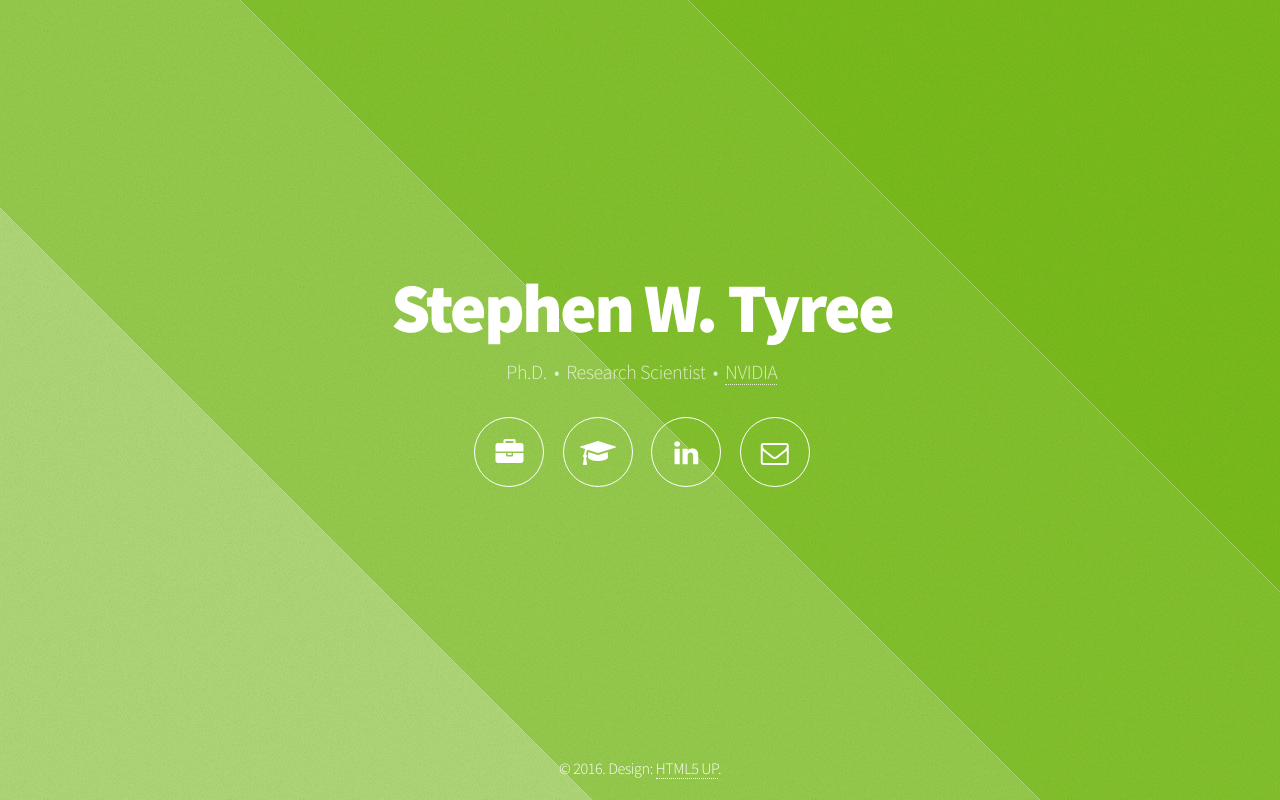
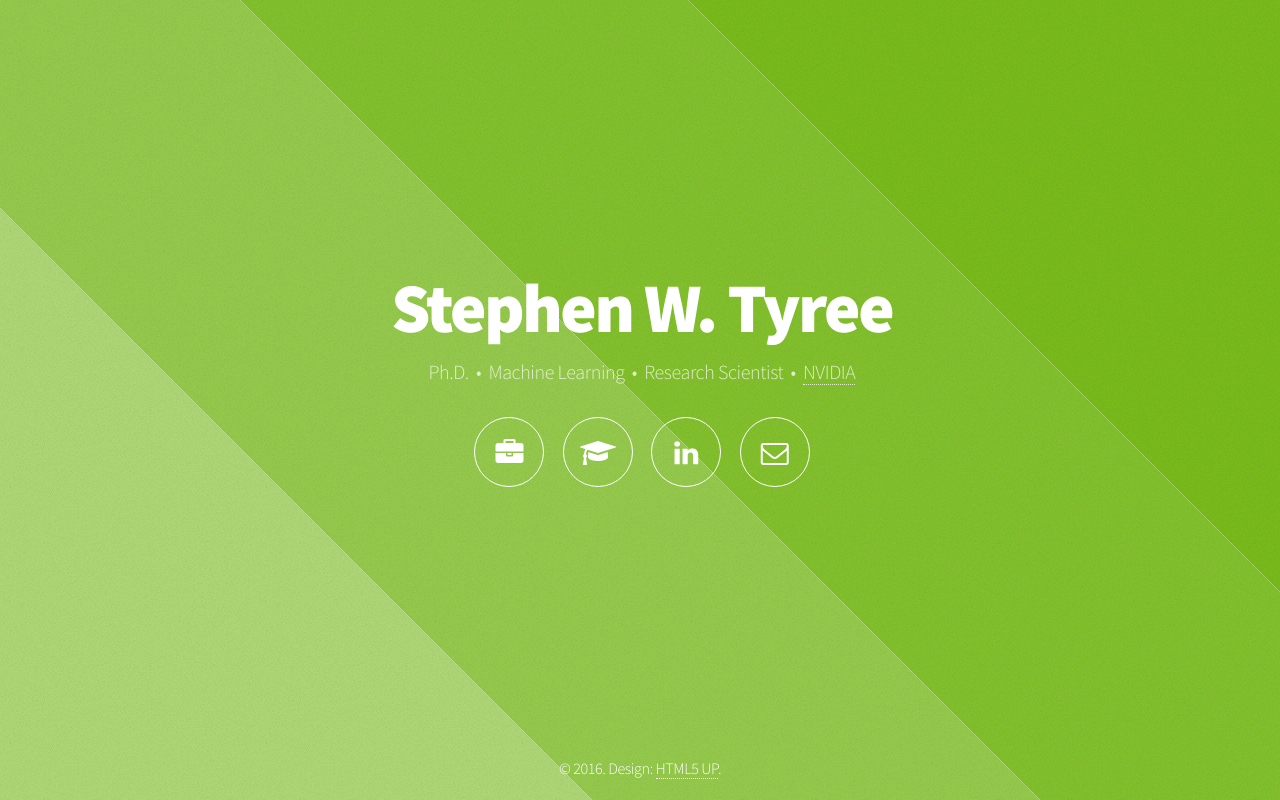
Before and after one commit to swtyree/swtyree.github.io, a plain HTML site: page index.html in a window 1280 px wide. Drawn offline with Linux system fonts and the light colour scheme.

Commit message:
Update index.html

```diff
--- a/index.html
+++ b/index.html
@@ -23,7 +23,7 @@
 				<!-- Header -->
 					<header id="header">
 						<h1>Stephen W. Tyree</h1>
-						<p>Ph.D. &nbsp;&bull;&nbsp; Research Scientist &nbsp;&bull;&nbsp; <a href="http://research.nvidia.com">NVIDIA</a></p>
+						<p>Ph.D. &nbsp;&bull;&nbsp; Machine Learning &nbsp;&bull;&nbsp; Research Scientist &nbsp;&bull;&nbsp; <a href="http://research.nvidia.com">NVIDIA</a></p>
 						<nav>
 							<ul>
 								<li><a href="https://research.nvidia.com/users/stephen-tyree" class="icon fa-briefcase"><span class="label">NVIDIA</span></a></li>
```
